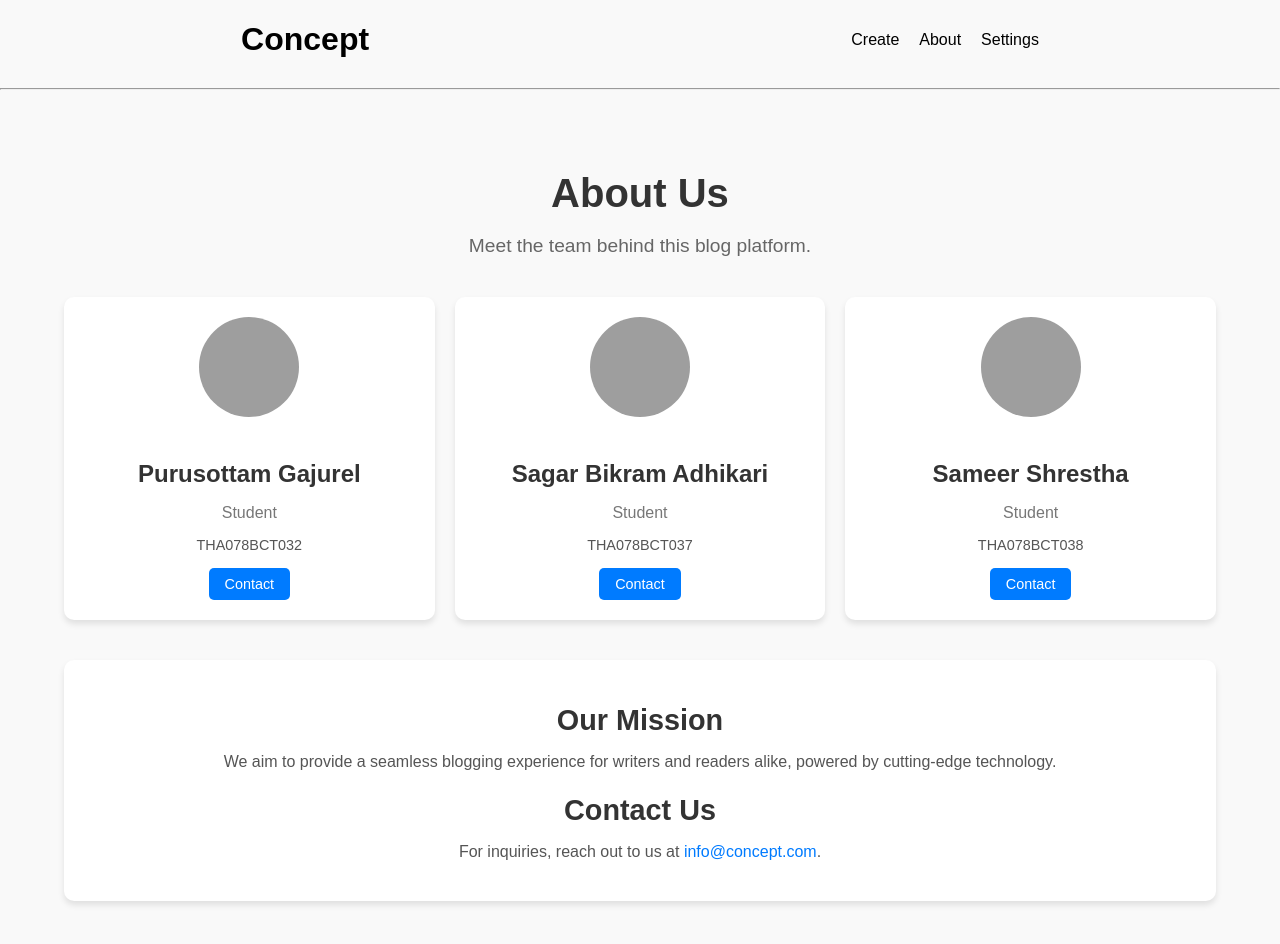
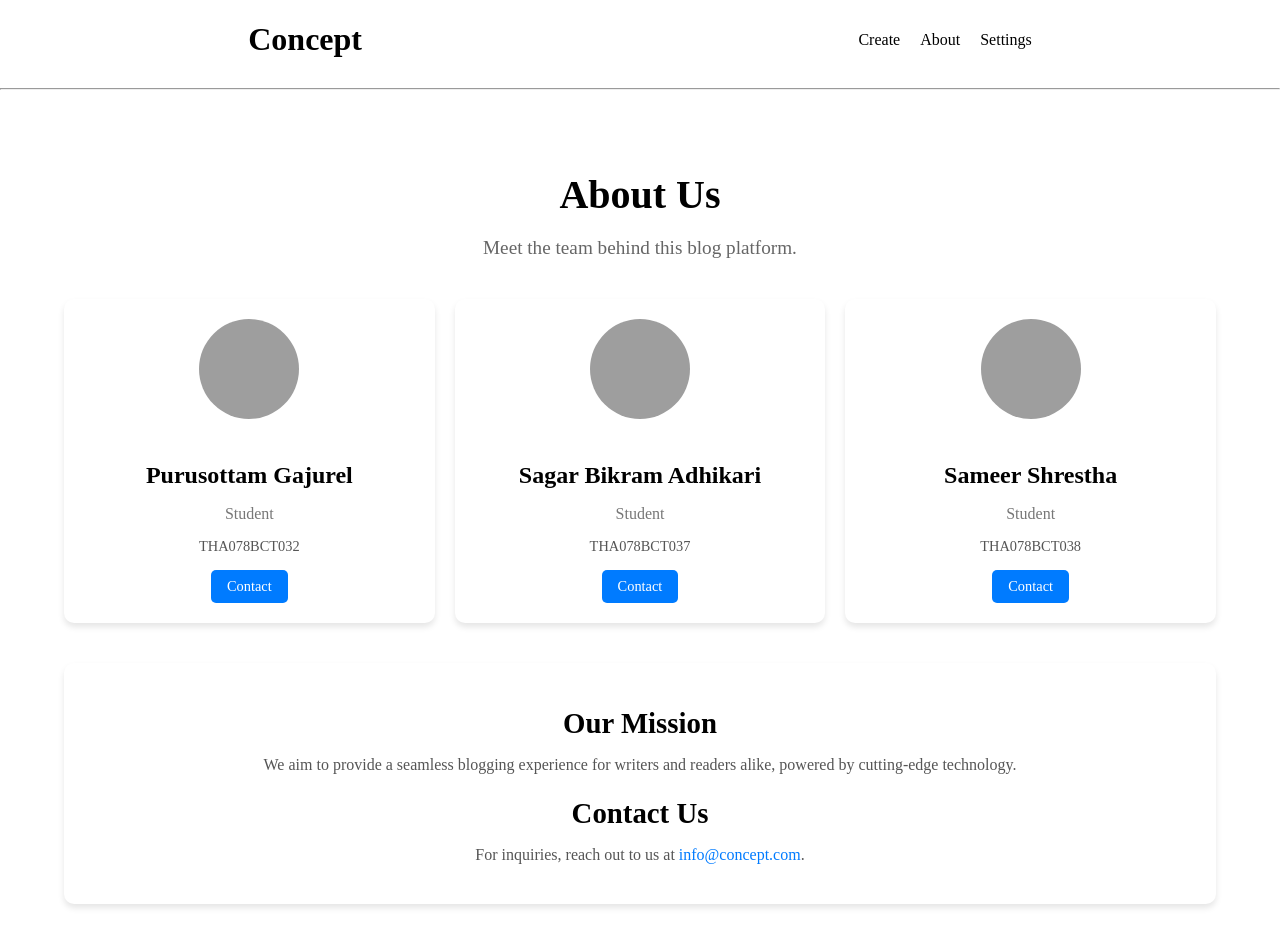
Before and after one commit to Arktetra/concept, a SvelteKit app in the folder frontend/: page /concept/about in a window 1280 px wide. Built offline with nearby package versions, Linux system fonts and the light colour scheme; grey boxes are pictures that could not be loaded.

Commit message:
fix bug due to global styling

```diff
--- a/frontend/src/routes/concept/about/+page.svelte
+++ b/frontend/src/routes/concept/about/+page.svelte
@@ -26,14 +26,6 @@
 
 <style>
     /* General Styles */
-    :global(body) {
-        font-family: 'Arial', sans-serif;
-        margin: 0;
-        padding: 0;
-        background-color: #f9f9f9;
-        color: #333;
-    }
-
     .container {
         width: 90%;
         max-width: 1200px;
```
